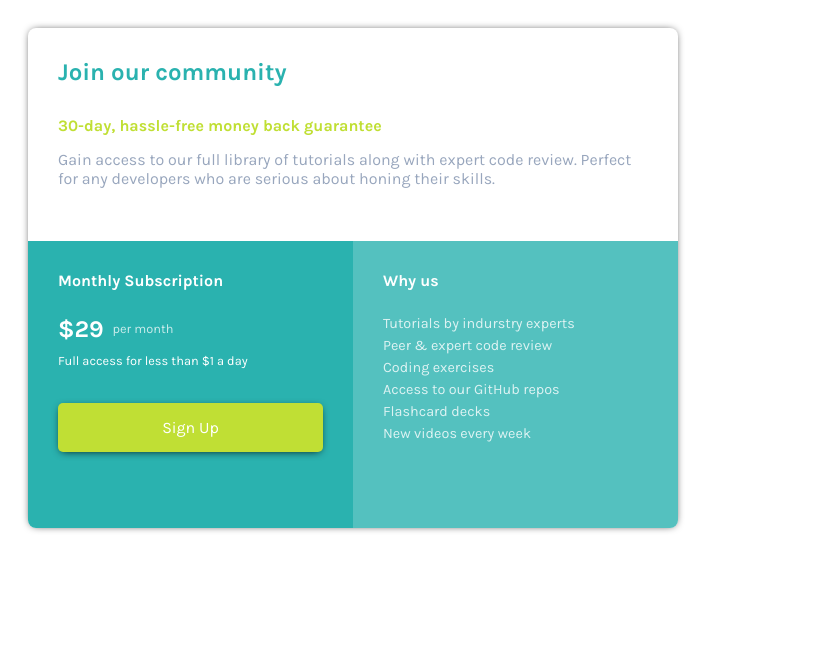
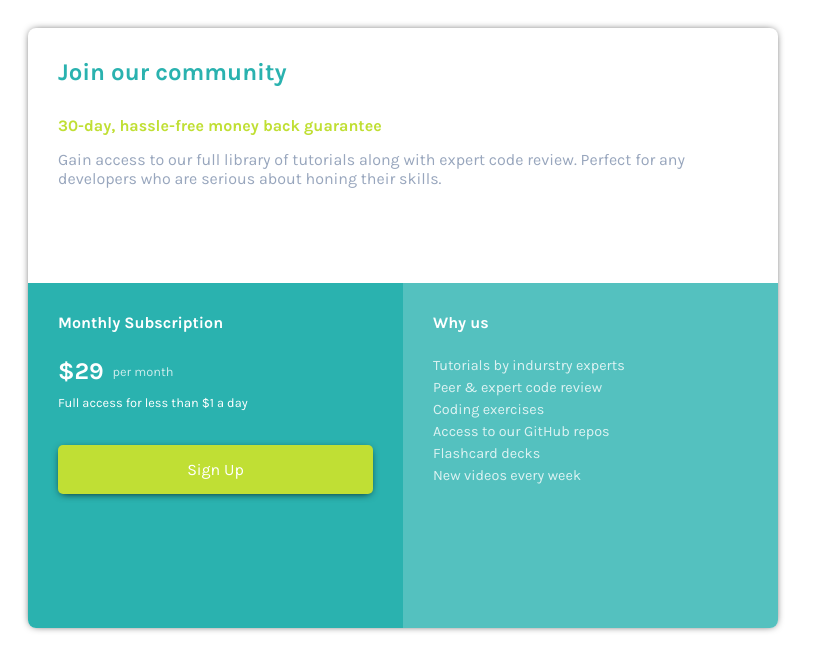
Before and after one commit to bailabaila/pricing-card-frontend-mentor-challenge, a plain HTML site: page index.html in a window 1280 px wide. Shown: the whole page, without its empty margins (0-821 px from the left). Drawn offline with Linux system fonts and the light colour scheme.

Commit message:
Update style.css

```diff
--- a/style.css
+++ b/style.css
@@ -17,8 +17,8 @@ h2, h4, p {
 }
 
 #card {
-  width: 650px;
-  height: 500px;
+  width: 750px;
+  height: 600px;
   box-shadow: 0px 0px 8px -3px #000000;
   border-radius: 8px;
   overflow: hidden;
```
